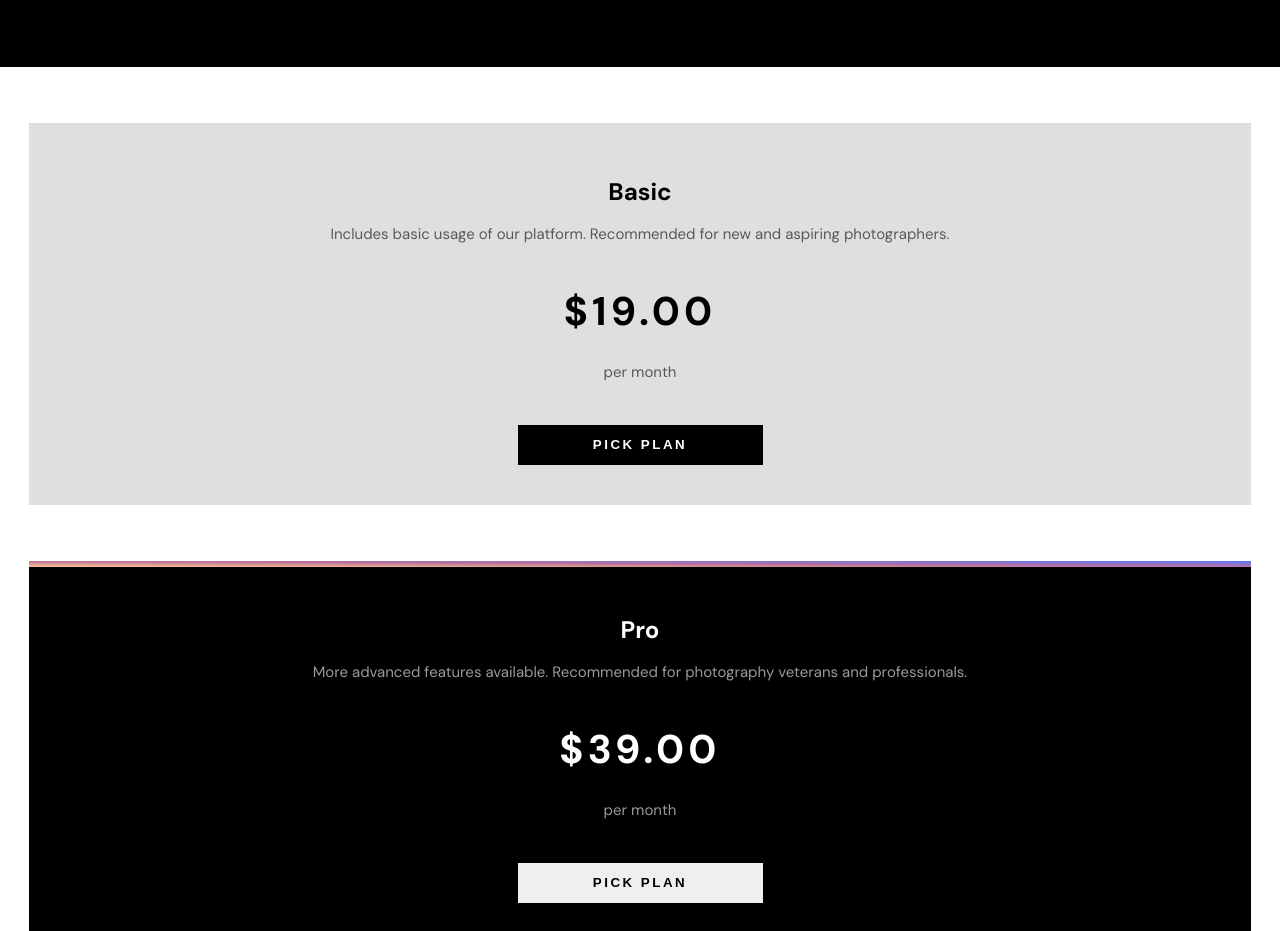
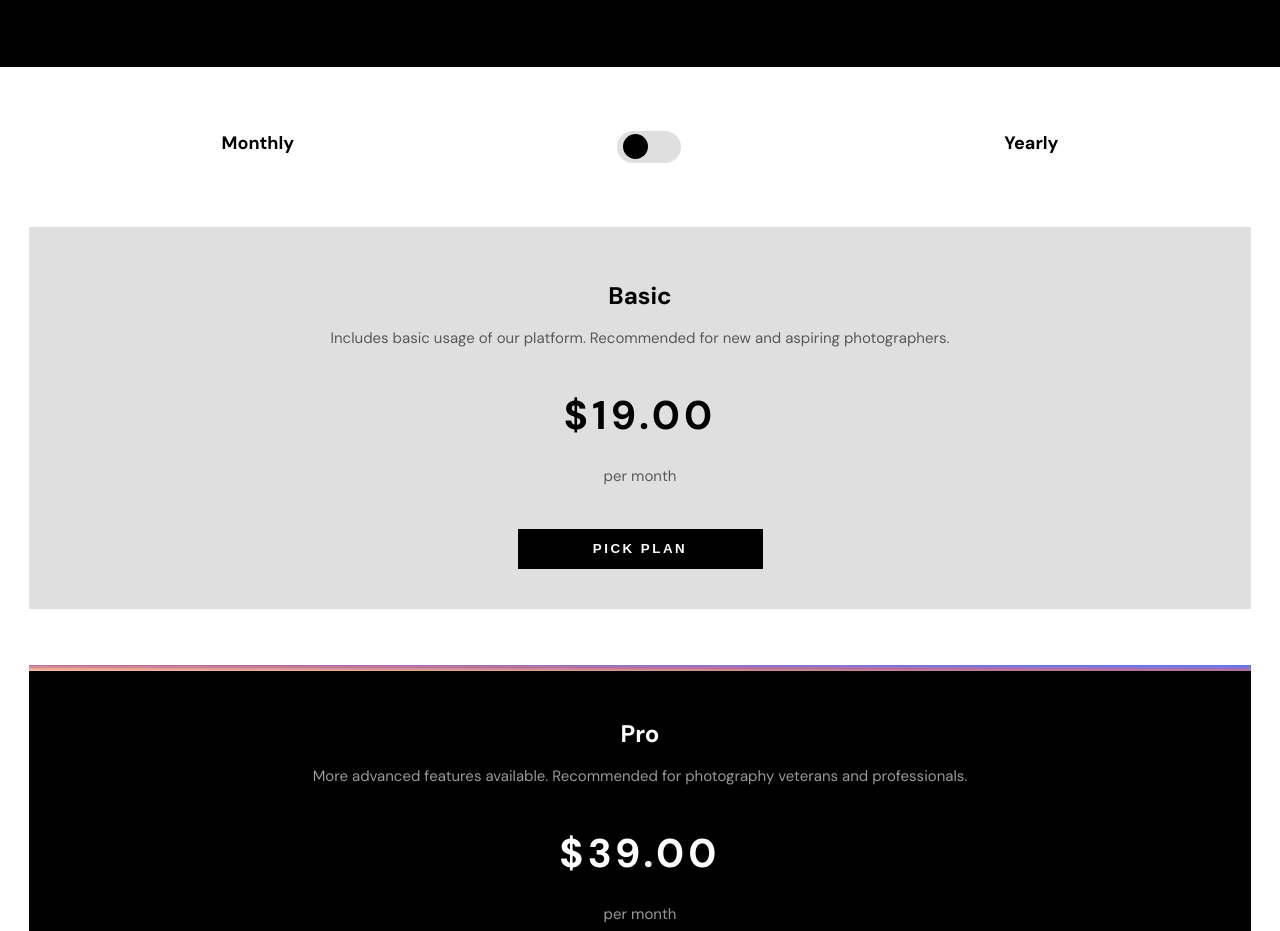
Before and after one commit to cornelia-schulz/fm-photosnaps, a React (Create React App) app: page /pricing in a window 1280 px wide. Shown: the part 1000-1931 px from the top of the page. Built offline with nearby package versions, Linux system fonts and the light colour scheme.

Commit message:
add price toggle

```diff
--- a/src/components/Header.jsx
+++ b/src/components/Header.jsx
@@ -26,7 +26,7 @@ function Header() {
     <header className="header">
       <nav className="mobile-header">
         <Link to="/"><img src={logo} alt="Logo" className="logo" /></Link>
-        <label htmlFor="menu-toggle">
+        <label className="menu-toggle" htmlFor="menu-toggle">
           <img className="toggle" src={menuImg} alt="Menu toggle" />
         </label>
         <input type="checkbox" id="menu-toggle" onClick={toggleMenu}/>
--- a/src/components/PriceCard.jsx
+++ b/src/components/PriceCard.jsx
@@ -1,4 +1,19 @@
-function PriceCard({priceCard}) {
+import { useEffect, useState } from 'react'
+
+function PriceCard({priceCard, showYearly}) {
+    const [time, setTime] = useState("")
+    const [price, setPrice] = useState("")
+
+    useEffect(() => {
+        if (showYearly === false) {
+            setTime(priceCard.monthly)
+            setPrice(priceCard.monthlyPrice)
+        } else {
+            setTime(priceCard.yearly)
+            setPrice(priceCard.yearlyPrice)
+        }
+    }, [showYearly, priceCard.monthly, priceCard.monthlyPrice, priceCard.yearly, priceCard.yearlyPrice])
+
     return (
         <div className={"price-card " + (priceCard.darkMode ? 'price-card-dark' : '')}>
             {priceCard.darkMode &&
@@ -6,8 +21,9 @@ function PriceCard({priceCard}) {
             }
             <h2>{priceCard.title}</h2>
             <p  className="opacity-60">{priceCard.text}</p>
-            <p className="pricetag">{priceCard.price}</p>
-            <p className="opacity-60">{priceCard.time}</p>
+            <p className="pricetag">{price}</p>
+            {showYearly}
+            <p className="opacity-60">{time}</p>
             <button className={"button " + (priceCard.darkMode ? '' : 'button-dark')}>PICK PLAN</button>
         </div>
     )
--- a/src/pages/Pricing.jsx
+++ b/src/pages/Pricing.jsx
@@ -10,6 +10,13 @@ import heroTabletImg from '../assets/pricing/tablet/hero.jpg'
 import heroDesktopImg from '../assets/pricing/desktop/hero.jpg'
 
 function Pricing() {
+  const [showYearly, setShowYearly] = useState(false)
+
+  const switchToggle = (e) => {
+    console.log('switch', e.target.checked)
+    setShowYearly(e.target.checked)
+  }
+
   const [storyCards] = useState([
     {
       intro: "PRICING",
@@ -25,22 +32,28 @@ function Pricing() {
     {
       title: "Basic",
       text: "Includes basic usage of our platform. Recommended for new and aspiring photographers.",
-      price: "$19.00",
-      time: "per month",
+      monthlyPrice: "$19.00",
+      yearlyPrice: "$190.00",
+      monthly: "per month",
+      yearly: "per year",
       darkMode: false
     },
     {
       title: "Pro",
       text: "More advanced features available. Recommended for photography veterans and professionals.",
-      price: "$39.00",
-      time: "per month",
+      monthlyPrice: "$39.00",
+      yearlyPrice: "$390.00",
+      monthly: "per month",
+      yearly: "per year",
       darkMode: true
     },
     {
       title: "Business",
       text: "Additional features available such as more detailed metrics. Recommended for business owners.",
-      price: "$99.00",
-      time: "per month",
+      monthlyPrice: "$99.00",
+      yearlyPrice: "$990.00",
+      monthly: "per month",
+      yearly: "per year",
       darkMode: false
     }
   ])
@@ -102,8 +115,16 @@ function Pricing() {
       {storyCards.map((storyCard, index) =>
         <StoryCard card={storyCard} key={index} />
       )}
+      <div className="price-toggle-wrapper">
+      <p className="price-toggle-text">Monthly</p>
+        <label className="price-toggle">
+          <input className="price-toggle-input" type="checkbox" onChange={switchToggle} />
+          <span className="slider round" />
+        </label>
+        <p className="price-toggle-text">Yearly</p>
+      </div>
       {priceCards.map((priceCard, index) =>
-        <PriceCard priceCard={priceCard} key={index} />
+        <PriceCard priceCard={priceCard} key={index} showYearly={showYearly} />
       )}
       <Features features={features} />
       <Beta />
--- a/src/styles/App.scss
+++ b/src/styles/App.scss
@@ -118,7 +118,7 @@ h4 {
     vertical-align: top;
 }
 
-label {
+.menu-toggle {
     display: inline-block;
     text-align: right;
     flex-basis: 40%;
@@ -344,6 +344,78 @@ label {
     width: 12.8rem;
 }
 
+.price-toggle-wrapper {
+    display: flex;
+    justify-content: space-around;
+    margin: 6.4rem 6rem;
+}
+
+.price-toggle-text {
+    font-size: 1.8rem;
+    font-weight: 700;
+    line-height: 2.5rem;
+}
+
+.price-toggle {
+    display: inline-block;
+    height: 3.2rem;
+    position: relative;
+    width: 6.4rem;
+
+    .price-toggle-input {
+        height: 0;
+        opacity: 0;
+        width: 0;
+    }
+}
+
+.slider {
+    background-color: $light-grey;
+    bottom: 0;
+    cursor: pointer;
+    left: 0;
+    position: absolute;
+    right: 0;
+    top: 0;
+    -webkit-transition: .4s;
+    transition: .4s;
+
+    &::before {
+        background-color: $black;
+        bottom: 0.4rem;
+        content: "";
+        height: 2.5rem;
+        left: 0.6rem;
+        position: absolute;
+        -webkit-transition: .4s;
+        transition: .4s;
+        width: 2.5rem;
+    }
+}
+
+.price-toggle-input:checked + .slider {
+    background-color: $black;
+}
+
+.price-toggle-input:focus + .slider {
+    box-shadow: 0 0 0.1rem $light-grey;
+}
+
+.price-toggle-input:checked + .slider:before {
+    background-color: $white;
+    -webkit-transform: translateX(2.7rem);
+    -ms-transform: translateX(2.7rem);
+    transform: translateX(2.7rem);
+}
+
+.slider.round {
+    border-radius: 34px;
+}
+
+.slider.round:before {
+    border-radius: 50%;
+}
+
 .price-card {
     background-color: $light-grey;
     margin: 5.6rem 2.9rem;
```
